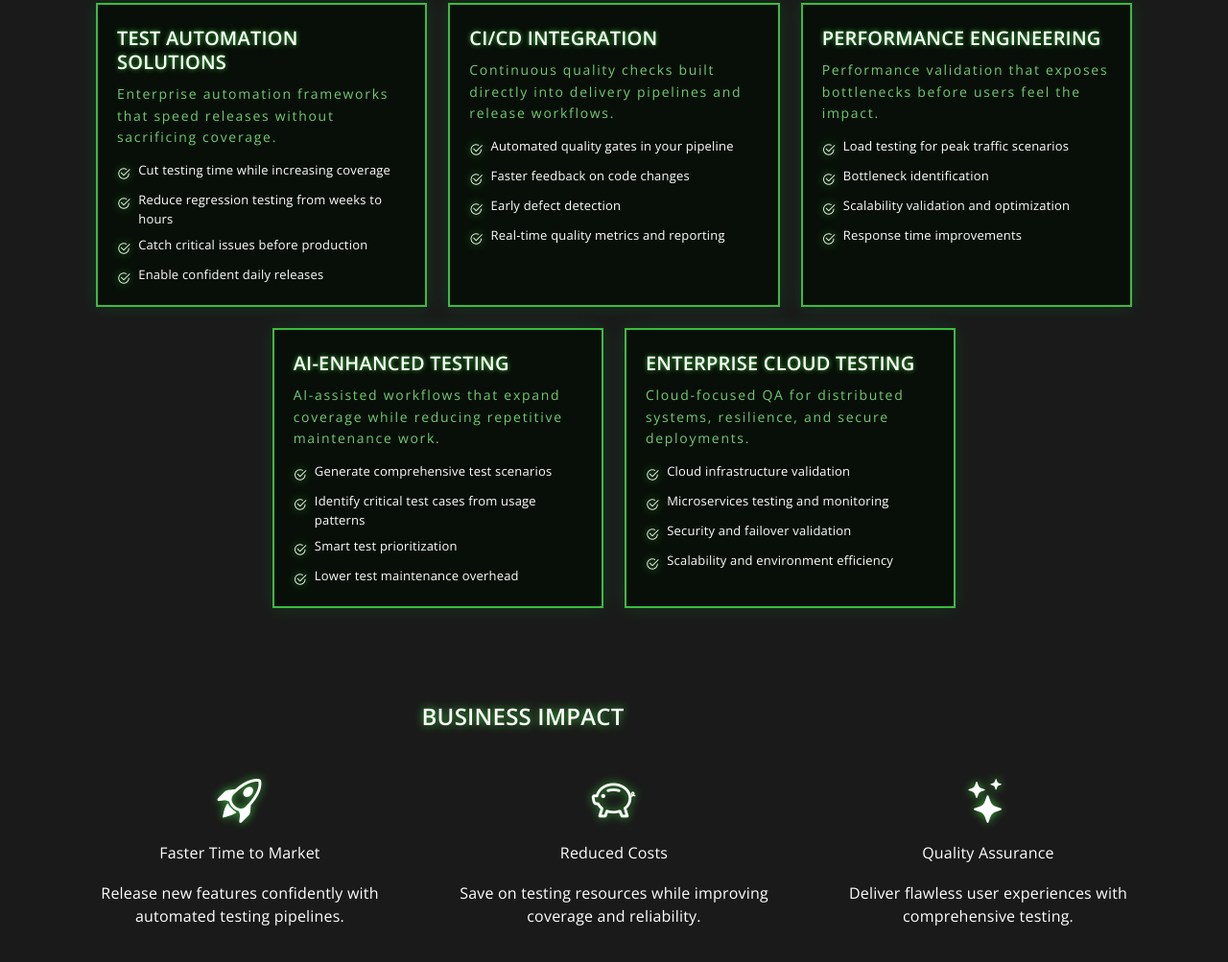
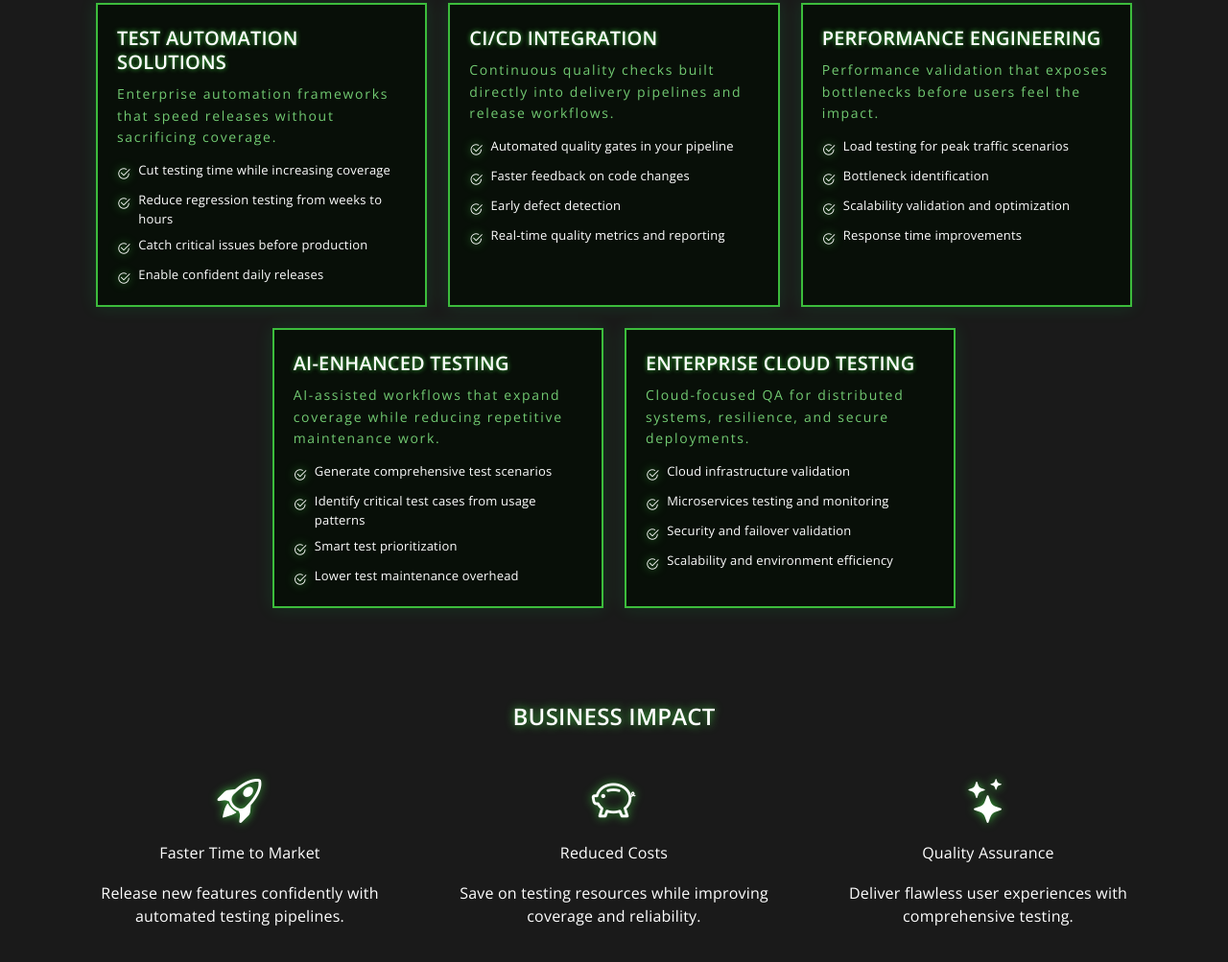
Before and after one commit to bennhub/craftqa, a plain HTML site: page index.html in a window 1280 px wide. Shown: the part 1317-2320 px from the top of the page at 96% size. Drawn offline with nearby package versions, Linux system fonts and the light colour scheme; a script that the page names is missing.

Commit message:
fixed text

```diff
--- a/index.html
+++ b/index.html
@@ -219,8 +219,10 @@
               </div>
             </div> <!-- End row -->
           </div> <!-- end title-section -->
-          <div class="col-sm-8 col-sm-offset-1">
-            <h2 class="text-center">Business Impact</h2>
+          <div class="row">
+            <div class="col-sm-12">
+              <h2 class="text-center">Business Impact</h2>
+            </div>
           </div>
           <div class="offer-boxes">
             <div class="row">
```
